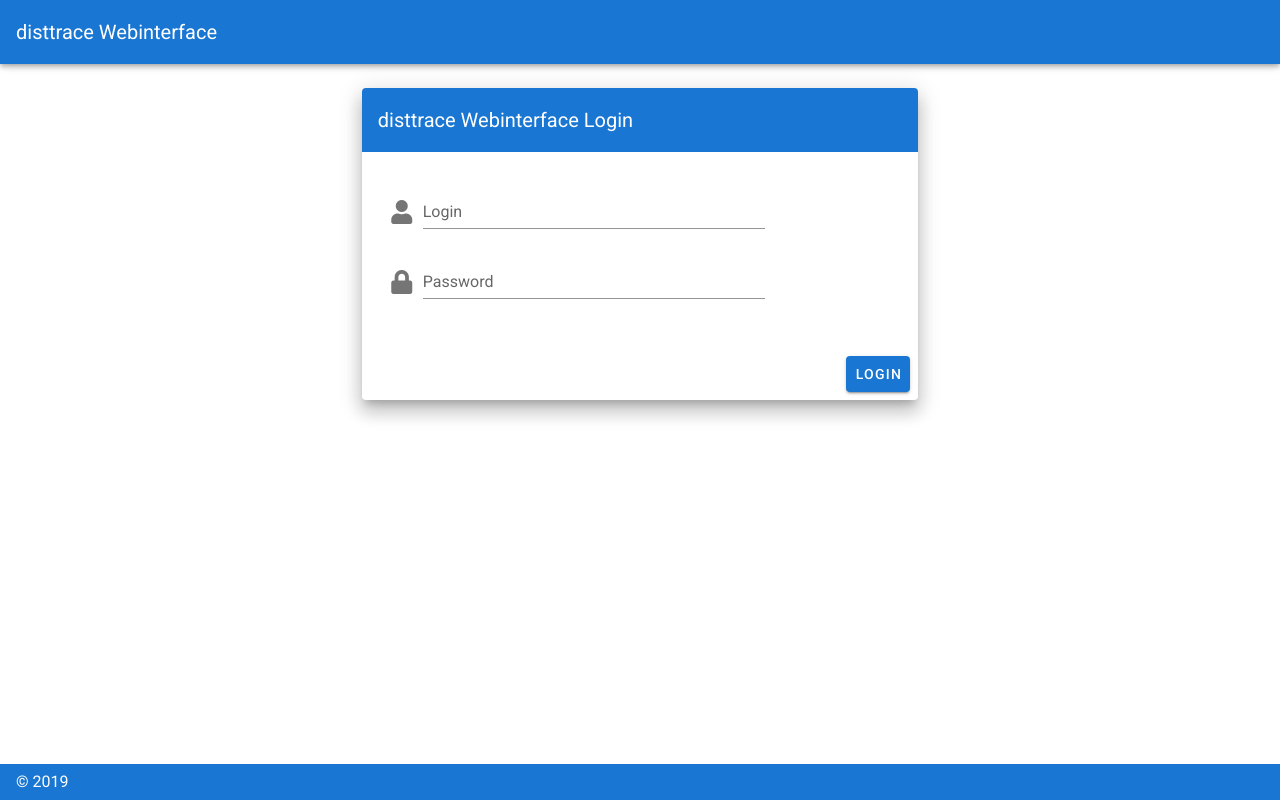
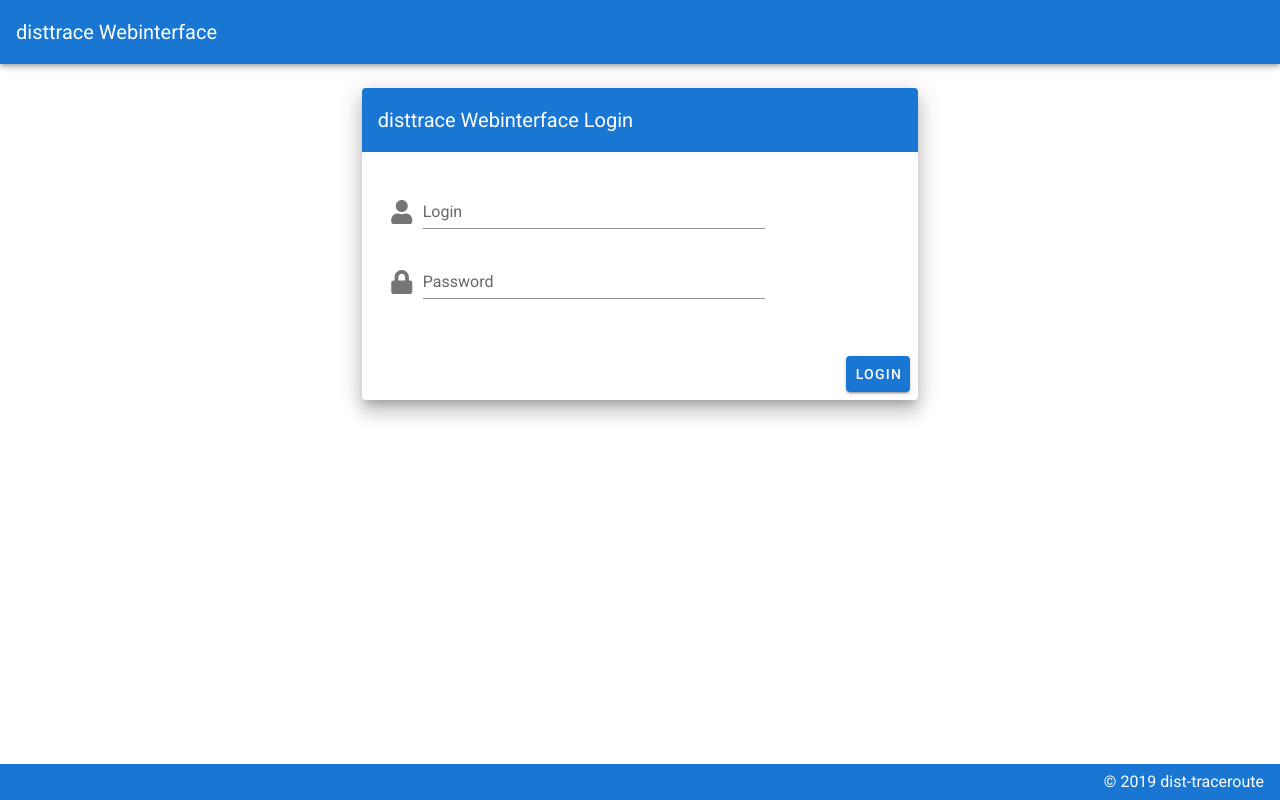
Before and after one commit to xmirakulix/dist-traceroute, a Vue app in the folder web/: page /#/graph/-1 in a window 1280 px wide. Before the commit this address led to /#/. Built offline with nearby package versions, Linux system fonts and the light colour scheme.

Commit message:
autologout on auth error

```diff
--- a/web/src/App.vue
+++ b/web/src/App.vue
@@ -51,7 +51,21 @@
     </v-content>
 
     <v-footer color="primary" app>
-      <span class="white--text">&copy; 2019</span>
+      <v-row no-gutters justify="space-between">
+        <v-col v-show="isAuthorized" class="white--text">
+          Uptime: {{ uptime }}
+        </v-col>
+        <v-col class="white--text" align="right">
+          &copy; 2019
+          <a
+            class="white--text"
+            style="text-decoration: none;"
+            href="https://github.com/xmirakulix/dist-traceroute/"
+          >
+            dist-traceroute
+          </a>
+        </v-col>
+      </v-row>
     </v-footer>
   </v-app>
 </template>
@@ -89,7 +103,7 @@ export default {
   components: { Login },
 
   methods: {
-    ...mapActions(["fetchAuthToken", "removeAuth"]),
+    ...mapActions(["fetchAuthToken", "removeAuth", "fetchStatus"]),
     ...mapMutations(["unsetToken"]),
 
     login: function() {
@@ -101,7 +115,18 @@ export default {
   },
 
   computed: {
-    ...mapGetters(["getAuthClaims", "isAuthorized"])
+    ...mapGetters(["getAuthClaims", "isAuthorized", "getStatus"]),
+
+    uptime: function() {
+      return this.isAuthorized ? this.getStatus.Uptime : "";
+    }
+  },
+
+  created: function() {
+    // regularly check status -> auto logged out on auth failure
+    setInterval(() => {
+      this.fetchStatus();
+    }, 10 * 1000);
   }
 };
 </script>
--- a/web/src/main.js
+++ b/web/src/main.js
@@ -1,8 +1,23 @@
 import Vue from "vue";
-import App from "./App.vue";
-import store from "./store/store";
-import vuetify from "./plugins/vuetify";
-import router from "./router/router";
+import App from "@/App.vue";
+import store from "@/store/store";
+import vuetify from "@/plugins/vuetify";
+import router from "@/router/router";
+import axios from "axios";
+
+axios.interceptors.response.use(
+  function(response) {
+    return response;
+  },
+  function(error) {
+    if (error.response.status === 401 && router.currentRoute.path != "/login") {
+      console.log(router.currentRoute);
+      store.commit("unsetToken");
+      router.push("/login");
+    }
+    return Promise.reject(error);
+  }
+);
 
 Vue.config.productionTip = false;
 
--- a/web/src/store/modules/auth.js
+++ b/web/src/store/modules/auth.js
@@ -1,5 +1,6 @@
 import axios from "axios";
 import jwtDecode from "jwt-decode";
+import router from "@/router/router";
 
 const state = () => {
   return {
@@ -44,6 +45,9 @@ const mutations = {
   setToken: (state, token) => {
     state.token = token;
     state.claims = jwtDecode(token);
+    if (router.currentRoute != "/") {
+      router.push("/");
+    }
   },
 
   unsetToken: state => {
```
